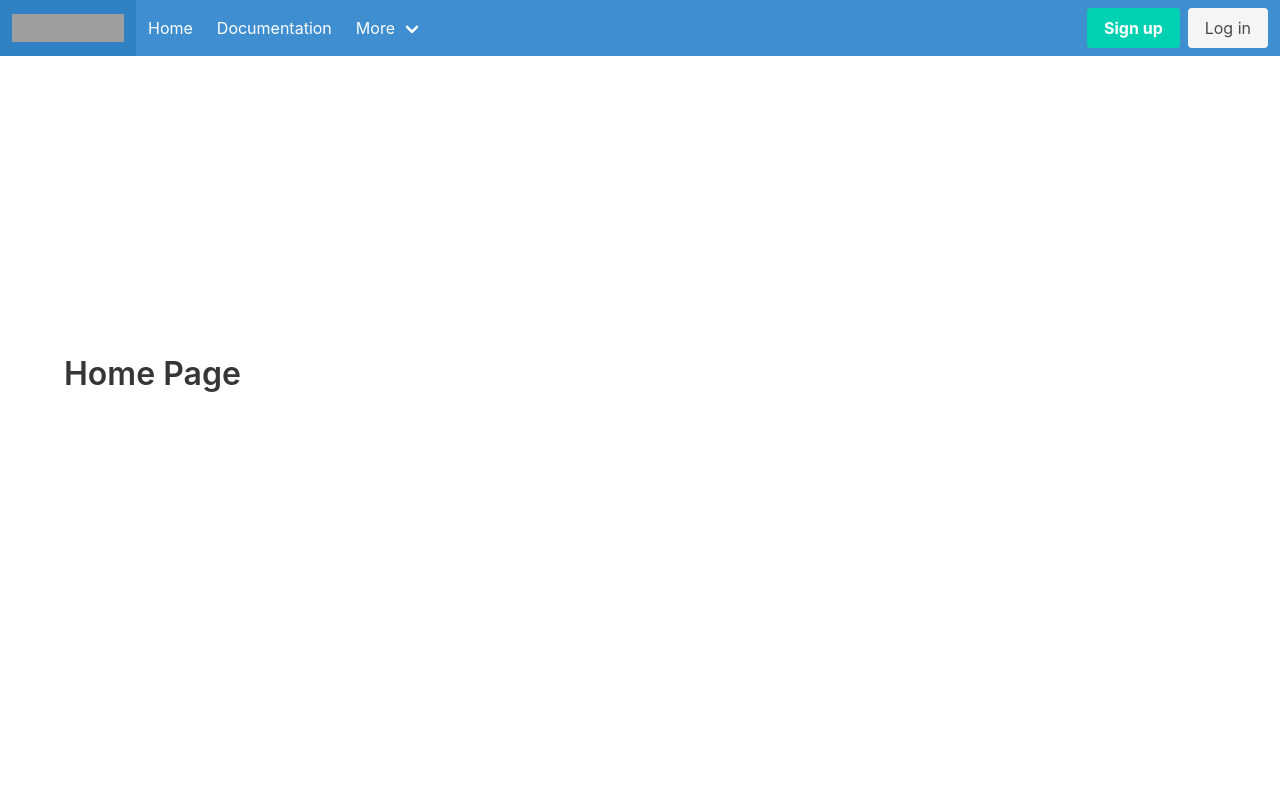
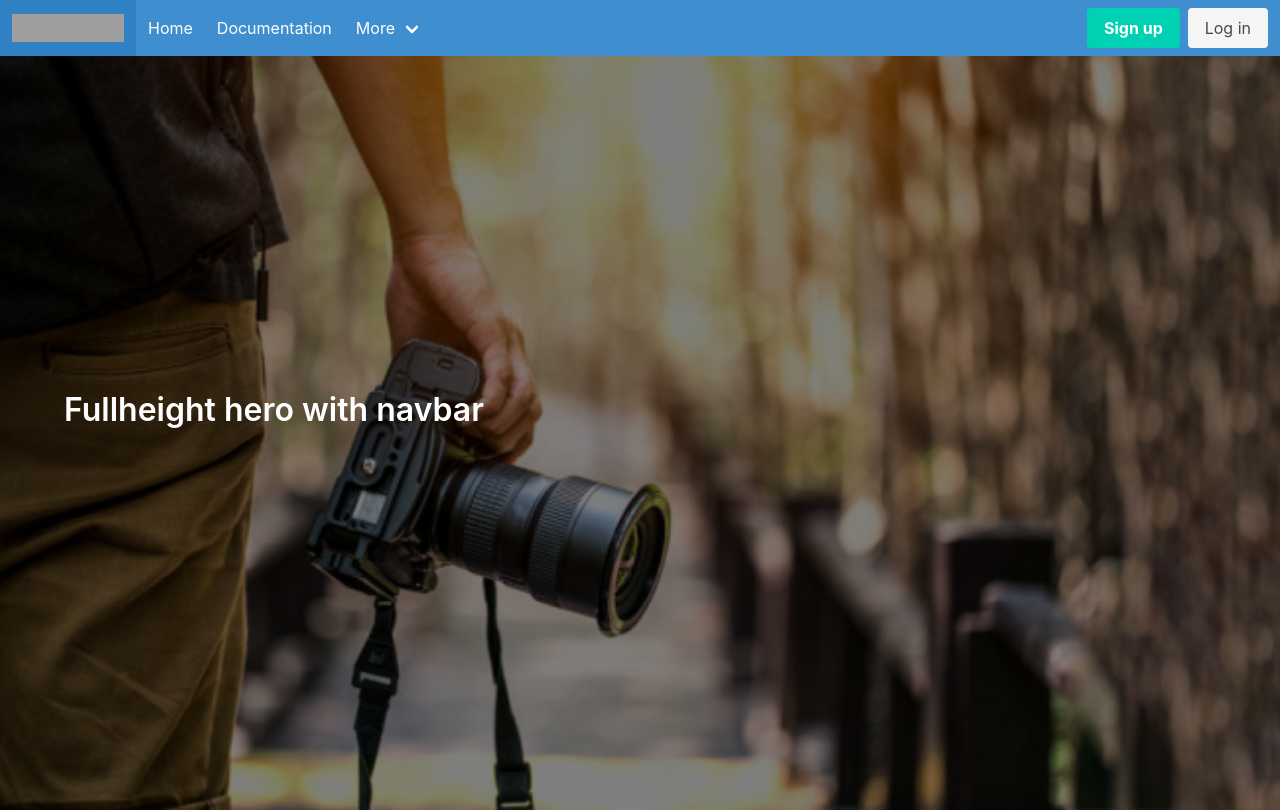
Before and after one commit to Wyatt545/Personal-website-test, a Flask app: page / in a window 1280 px wide. Before the commit the page ends 392 px from the top, so only its background shows below. Run offline with Flask 2, Linux system fonts and the light colour scheme; some libraries are stand-ins or nearby versions; grey boxes are pictures that could not be loaded.

Commit message:
added static folder. added hero image
static folder now works for css/imgs

```diff
--- a/app.py
+++ b/app.py
@@ -9,7 +9,7 @@ import sys
 from flask import Flask, render_template, abort
 from jinja2.exceptions import TemplateNotFound
 
-app = Flask(__name__)
+app = Flask(__name__, static_url_path='/static')
 
 #==============================Routes=======================================
 @app.route("/", methods = ["GET"])
--- /dev/null
+++ b/static/style.css
@@ -0,0 +1,11 @@
+#imgg {
+  background-image: linear-gradient(rgba(0, 0, 0, 0.5), rgba(0, 0, 0, 0.5)), url("hello.jpg");
+  width: 100%;
+  height: 100%;
+  top: 10px;
+  background-size: cover;
+  background-repeat: no-repeat;
+  background-position: center;
+  position: absolute;
+  z-index: -1000;
+}
--- a/templates/home.html
+++ b/templates/home.html
@@ -1,8 +1,8 @@
-<section class="hero is-fullheight-with-navbar">
+<section id="imgg" class="hero is-link is-fullheight-with-navbar">
   <div class="hero-body">
     <div class="container">
       <p class="title">
-        Home Page
+        Fullheight hero with navbar
       </p>
     </div>
   </div>
--- a/templates/master.html
+++ b/templates/master.html
@@ -5,6 +5,7 @@
     <meta name="viewport" content="width=device-width, initial-scale=1">
     <title>Master Workflow Test</title>
     <link rel="stylesheet" href="https://cdn.jsdelivr.net/npm/bulma@0.8.0/css/bulma.min.css">
+    <link rel="stylesheet" href="{{ url_for('static',filename='style.css')}}">
     <script defer src="{{ url_for('static',filename='script.js')}}"></script>
     <script defer src="https://use.fontawesome.com/releases/v5.3.1/js/all.js"></script>
     <script src="https://ajax.googleapis.com/ajax/libs/jquery/3.4.1/jquery.min.js"></script>
```
Also changed, not shown: templates/jobs.html (+4 -9 lines), static/hello.jpg (added).
